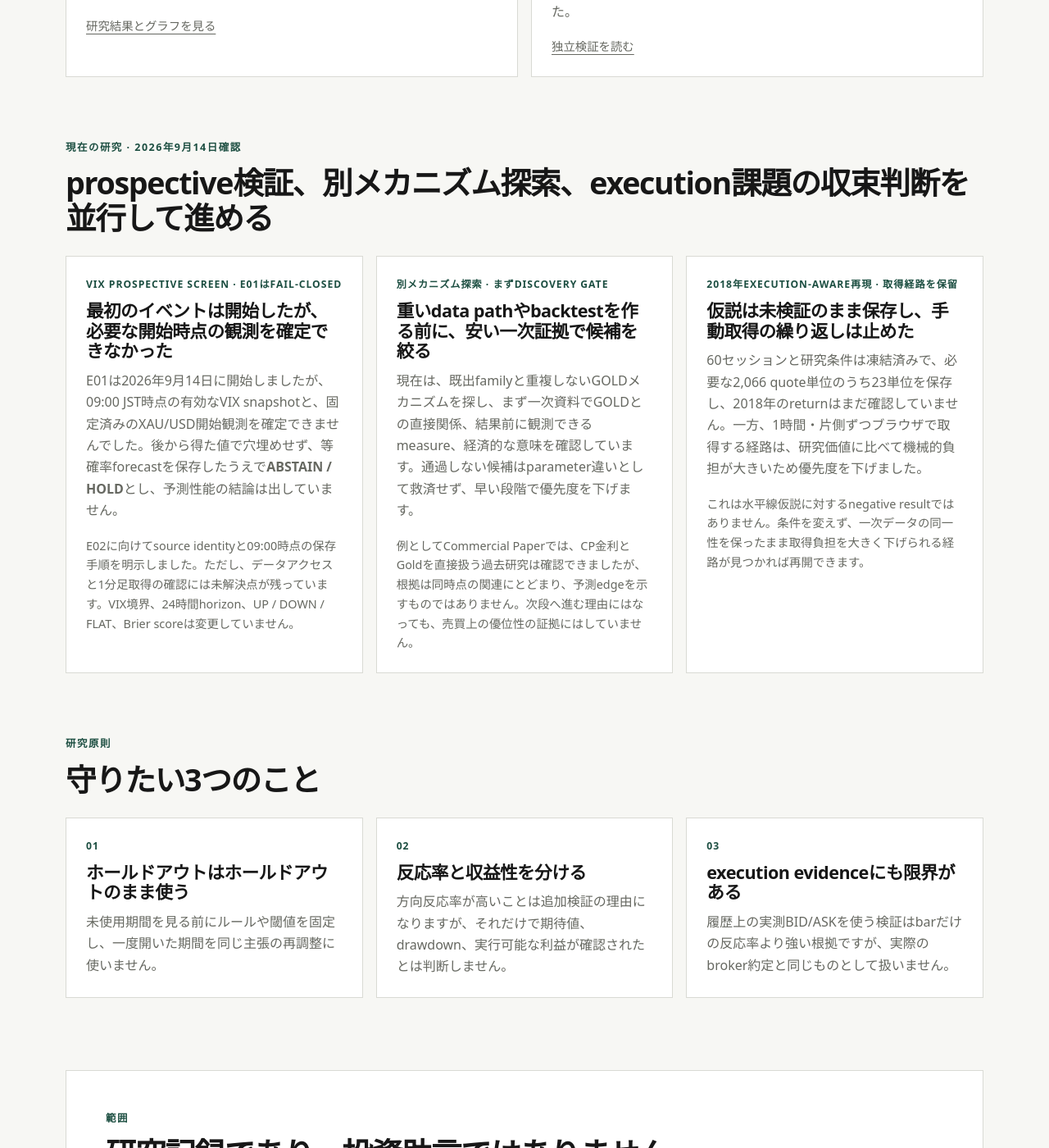
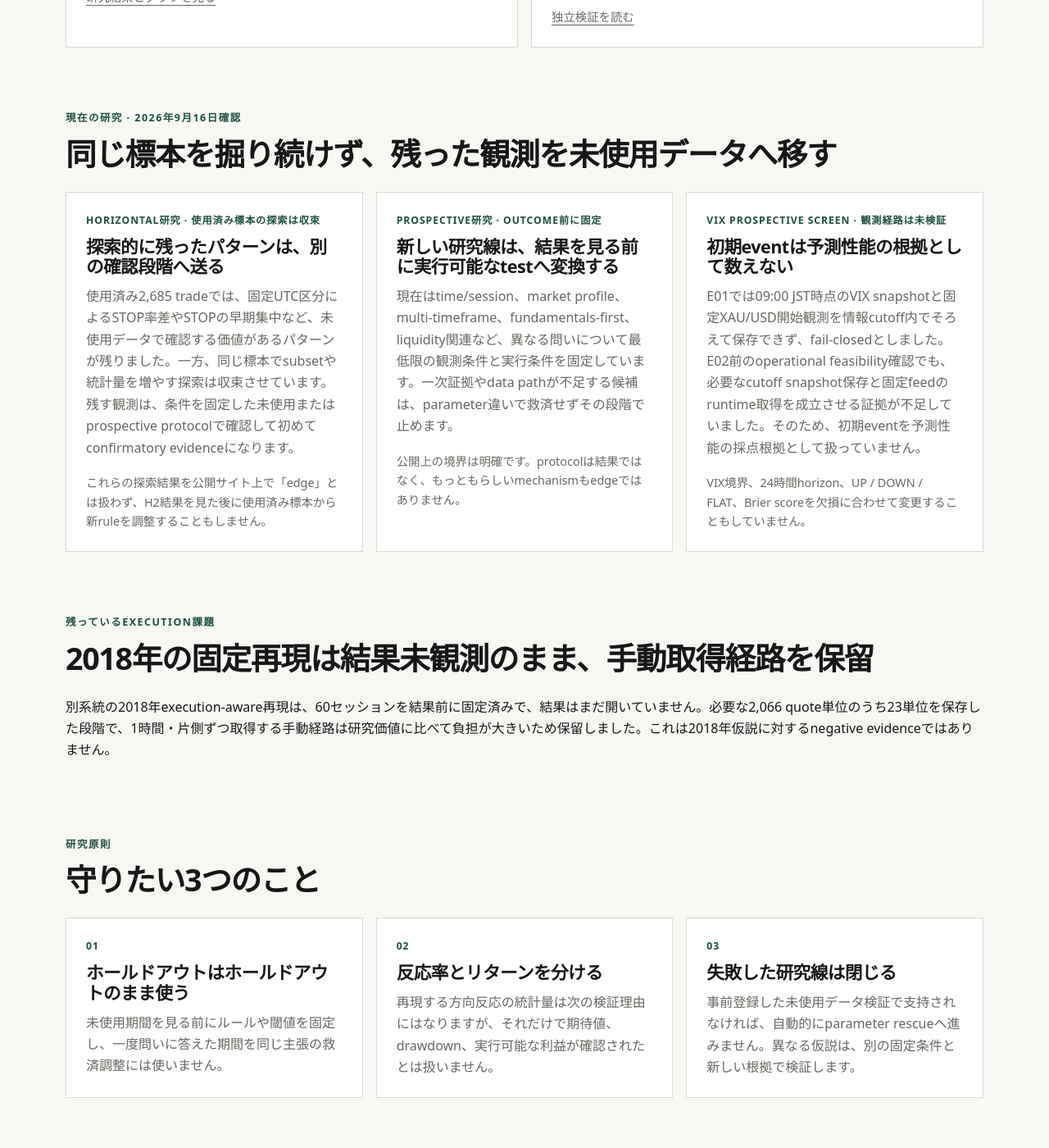
Before and after one commit to Josh-Temple/studio-lab-research, a Jekyll site: the page built from ja/trading.md, in a window 1280 px wide and 1400 px high, scrolled down 1531 px. Shown: the whole window at 82% size. Built offline with Jekyll 4.4.1, drawn with Linux system fonts in a browser that asks for light colours; some of the changed text lies outside the part shown.

Commit message:
Make H2 negative result current on Japanese Trading

```diff
--- a/ja/trading.md
+++ b/ja/trading.md
@@ -2,27 +2,28 @@
 title: トレード
 lang: ja
 permalink: /ja/trading/
-updated: "2026-09-14"
-description: Studio Labのレビュー済みトレード研究。開発テスト、ホールドアウト、独立検証、execution-aware検証、prospective screen、リスク管理、negative resultを含みます。
+updated: "2026-09-16"
+description: Studio Labのレビュー済みトレード研究。開発テスト、ホールドアウト、未使用データ検証、execution-aware検証、prospective protocol、negative resultを含みます。
 ---
 
 <p class="eyebrow">トレード研究</p>
 <h1>ストーリーを信じる前に、優位性を検証する。</h1>
-<p class="lede">Studio Labの系統的トレード研究から、レビュー済みの開発結果、ホールドアウト、独立検証、execution-aware検証、prospective protocol、negative resultや混合結果を公開します。未確定の仮説は結果と明確に分けます。ライブの売買ダッシュボード、シグナル配信、現在ポジションの記録ではありません。</p>
+<p class="lede">Studio Labの系統的トレード研究から、positive・negative・混合結果を同じ研究記録として公開します。使用済み標本での探索と、未使用・prospectiveデータでの確認を分けて扱います。ライブの売買ダッシュボード、シグナル配信、現在ポジションの記録ではありません。</p>
 
 <section class="section">
-  <div class="section-heading"><div><p class="eyebrow">現在の根拠</p><h2>GOLD水平線の方向反応は4つの期間で再現した</h2></div></div>
+  <div class="section-heading"><div><p class="eyebrow">現在の根拠</p><h2>再現した方向反応は、無条件タッチedgeにはならなかった</h2></div></div>
   <div class="feature-grid feature-grid-wide">
     <article class="feature-card">
-      <p class="feature-meta">GOLD水平線 · 再現確認 / execution-aware</p>
-      <h3><a href="{{ '/ja/research/gold-horizontal-replication-execution-evidence/' | relative_url }}">方向反応は4期間で再現し、実測BID/ASKを使った2019年検証でも正の結果</a></h3>
-      <p>固定した15分方向反応のreal-control差は、2024年開発で+26.55ポイント、2022年独立検証で+23.79ポイント、2020年robustness検証で+25.44ポイント、2025年初の事前固定robustness検証で+23.66ポイントでした。さらに2019年の実測BID/ASK検証では、real平均+1.189 bps、real-control差+3.498 bpsでした。</p>
-      <p class="card-links"><a href="{{ '/ja/research/gold-horizontal-replication-execution-evidence/' | relative_url }}">現在の根拠をまとめて読む</a></p>
+      <p class="feature-meta">最新の未使用データ結果 · 2026H2</p>
+      <h3><a href="{{ '/ja/research/gold-horizontal-unconditional-touch-2026h2/' | relative_url }}">事前登録した無条件タッチ再現はnegative</a></h3>
+      <p>未使用の60セッション、評価可能4,786タッチeventで、15分の方向調整済み平均は<strong>−1.379 bps</strong>、session単位の95%区間は<strong>−1.909〜−0.862 bps</strong>でした。判定は<strong>NO_UNCONDITIONAL_TOUCH_SUPPORT</strong>です。</p>
+      <p class="card-links"><a href="{{ '/ja/research/gold-horizontal-unconditional-touch-2026h2/' | relative_url }}">negative replicationを読む</a></p>
     </article>
     <article class="feature-card">
-      <p class="feature-meta">追加しても改善しなかった条件</p>
-      <h3>指標を増やせば自動的に良くなるわけではなかった</h3>
-      <p>60分trend context、New York時間帯、前セッションvolatilityを1つずつ加えた検証では、水平線単独のベースラインを超える増分情報は確認できませんでした。recent session-direction continuationも棄却または優先度低下となっています。</p>
+      <p class="feature-meta">研究の流れ</p>
+      <h3><a href="{{ '/ja/research/gold-horizontal-replication-execution-evidence/' | relative_url }}">過去のpositive evidenceは残るが、現在の主張範囲は狭くなった</a></h3>
+      <p>過去の方向反応率差は2024年・2022年・2020年・2025年初で正となり、2019年のquote-crossing検証も固定条件では正でした。ただし、これらは関連する別の推定対象です。後続の未使用H2結果により、無条件タッチentryの正の効果までは示していなかったことが明確になりました。</p>
+      <p class="card-links"><a href="{{ '/ja/research/gold-horizontal-replication-execution-evidence/' | relative_url }}">結果のつながりを見る</a></p>
     </article>
   </div>
 </section>
@@ -46,35 +47,40 @@
 </section>
 
 <section class="section">
-  <div class="section-heading"><div><p class="eyebrow">現在の研究 · 2026年9月14日確認</p><h2>prospective検証、別メカニズム探索、execution課題の収束判断を並行して進める</h2></div></div>
+  <div class="section-heading"><div><p class="eyebrow">現在の研究 · 2026年9月16日確認</p><h2>同じ標本を掘り続けず、残った観測を未使用データへ移す</h2></div></div>
   <div class="feature-grid">
     <article class="feature-card">
-      <p class="feature-meta">VIX prospective screen · E01はfail-closed</p>
-      <h3>最初のイベントは開始したが、必要な開始時点の観測を確定できなかった</h3>
-      <p>E01は2026年9月14日に開始しましたが、09:00 JST時点の有効なVIX snapshotと、固定済みのXAU/USD開始観測を確定できませんでした。後から得た値で穴埋めせず、等確率forecastを保存したうえで<strong>ABSTAIN / HOLD</strong>とし、予測性能の結論は出していません。</p>
-      <p class="card-links">E02に向けてsource identityと09:00時点の保存手順を明示しました。ただし、データアクセスと1分足取得の確認には未解決点が残っています。VIX境界、24時間horizon、UP / DOWN / FLAT、Brier scoreは変更していません。</p>
+      <p class="feature-meta">Horizontal研究 · 使用済み標本の探索は収束</p>
+      <h3>探索的に残ったパターンは、別の確認段階へ送る</h3>
+      <p>使用済み2,685 tradeでは、固定UTC区分によるSTOP率差やSTOPの早期集中など、未使用データで確認する価値があるパターンが残りました。一方、同じ標本でsubsetや統計量を増やす探索は収束させています。残す観測は、条件を固定した未使用またはprospective protocolで確認して初めてconfirmatory evidenceになります。</p>
+      <p class="card-links">これらの探索結果を公開サイト上で「edge」とは扱わず、H2結果を見た後に使用済み標本から新ruleを調整することもしません。</p>
     </article>
     <article class="feature-card">
-      <p class="feature-meta">別メカニズム探索 · まずDiscovery Gate</p>
-      <h3>重いdata pathやbacktestを作る前に、安い一次証拠で候補を絞る</h3>
-      <p>現在は、既出familyと重複しないGOLDメカニズムを探し、まず一次資料でGOLDとの直接関係、結果前に観測できるmeasure、経済的な意味を確認しています。通過しない候補はparameter違いとして救済せず、早い段階で優先度を下げます。</p>
-      <p class="card-links">例としてCommercial Paperでは、CP金利とGoldを直接扱う過去研究は確認できましたが、根拠は同時点の関連にとどまり、予測edgeを示すものではありません。次段へ進む理由にはなっても、売買上の優位性の証拠にはしていません。</p>
+      <p class="feature-meta">prospective研究 · outcome前に固定</p>
+      <h3>新しい研究線は、結果を見る前に実行可能なtestへ変換する</h3>
+      <p>現在はtime/session、market profile、multi-timeframe、fundamentals-first、liquidity関連など、異なる問いについて最低限の観測条件と実行条件を固定しています。一次証拠やdata pathが不足する候補は、parameter違いで救済せずその段階で止めます。</p>
+      <p class="card-links">公開上の境界は明確です。protocolは結果ではなく、もっともらしいmechanismもedgeではありません。</p>
     </article>
     <article class="feature-card">
-      <p class="feature-meta">2018年execution-aware再現 · 取得経路を保留</p>
-      <h3>仮説は未検証のまま保存し、手動取得の繰り返しは止めた</h3>
-      <p>60セッションと研究条件は凍結済みで、必要な2,066 quote単位のうち23単位を保存し、2018年のreturnはまだ確認していません。一方、1時間・片側ずつブラウザで取得する経路は、研究価値に比べて機械的負担が大きいため優先度を下げました。</p>
-      <p class="card-links">これは水平線仮説に対するnegative resultではありません。条件を変えず、一次データの同一性を保ったまま取得負担を大きく下げられる経路が見つかれば再開できます。</p>
+      <p class="feature-meta">VIX prospective screen · 観測経路は未検証</p>
+      <h3>初期eventは予測性能の根拠として数えない</h3>
+      <p>E01では09:00 JST時点のVIX snapshotと固定XAU/USD開始観測を情報cutoff内でそろえて保存できず、fail-closedとしました。E02前のoperational feasibility確認でも、必要なcutoff snapshot保存と固定feedのruntime取得を成立させる証拠が不足していました。そのため、初期eventを予測性能の採点根拠として扱っていません。</p>
+      <p class="card-links">VIX境界、24時間horizon、UP / DOWN / FLAT、Brier scoreを欠損に合わせて変更することもしていません。</p>
     </article>
   </div>
 </section>
 
 <section class="section">
+  <div class="section-heading"><div><p class="eyebrow">残っているexecution課題</p><h2>2018年の固定再現は結果未観測のまま、手動取得経路を保留</h2></div></div>
+  <p>別系統の2018年execution-aware再現は、60セッションを結果前に固定済みで、結果はまだ開いていません。必要な2,066 quote単位のうち23単位を保存した段階で、1時間・片側ずつ取得する手動経路は研究価値に比べて負担が大きいため保留しました。これは2018年仮説に対するnegative evidenceではありません。</p>
+</section>
+
+<section class="section">
   <div class="section-heading"><div><p class="eyebrow">研究原則</p><h2>守りたい3つのこと</h2></div></div>
   <div class="feature-grid">
-    <article class="feature-card"><p class="feature-meta">01</p><h3>ホールドアウトはホールドアウトのまま使う</h3><p>未使用期間を見る前にルールや閾値を固定し、一度開いた期間を同じ主張の再調整に使いません。</p></article>
-    <article class="feature-card"><p class="feature-meta">02</p><h3>反応率と収益性を分ける</h3><p>方向反応率が高いことは追加検証の理由になりますが、それだけで期待値、drawdown、実行可能な利益が確認されたとは判断しません。</p></article>
-    <article class="feature-card"><p class="feature-meta">03</p><h3>execution evidenceにも限界がある</h3><p>履歴上の実測BID/ASKを使う検証はbarだけの反応率より強い根拠ですが、実際のbroker約定と同じものとして扱いません。</p></article>
+    <article class="feature-card"><p class="feature-meta">01</p><h3>ホールドアウトはホールドアウトのまま使う</h3><p>未使用期間を見る前にルールや閾値を固定し、一度問いに答えた期間を同じ主張の救済調整には使いません。</p></article>
+    <article class="feature-card"><p class="feature-meta">02</p><h3>反応率とリターンを分ける</h3><p>再現する方向反応の統計量は次の検証理由にはなりますが、それだけで期待値、drawdown、実行可能な利益が確認されたとは扱いません。</p></article>
+    <article class="feature-card"><p class="feature-meta">03</p><h3>失敗した研究線は閉じる</h3><p>事前登録した未使用データ検証で支持されなければ、自動的にparameter rescueへ進みません。異なる仮説は、別の固定条件と新しい根拠で検証します。</p></article>
   </div>
 </section>
 
```
